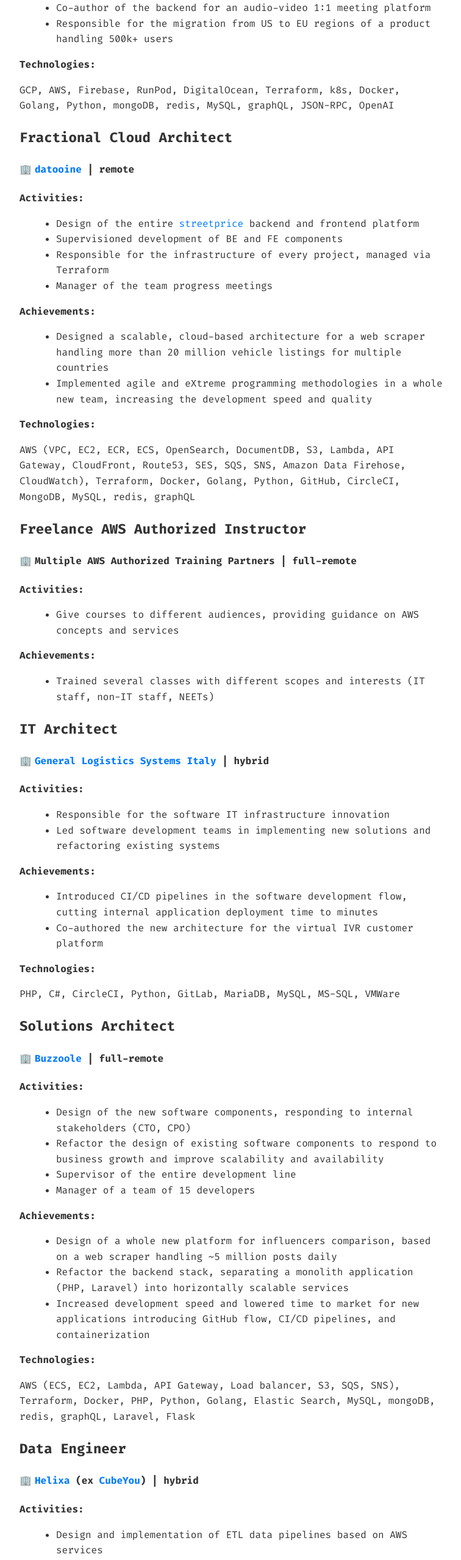
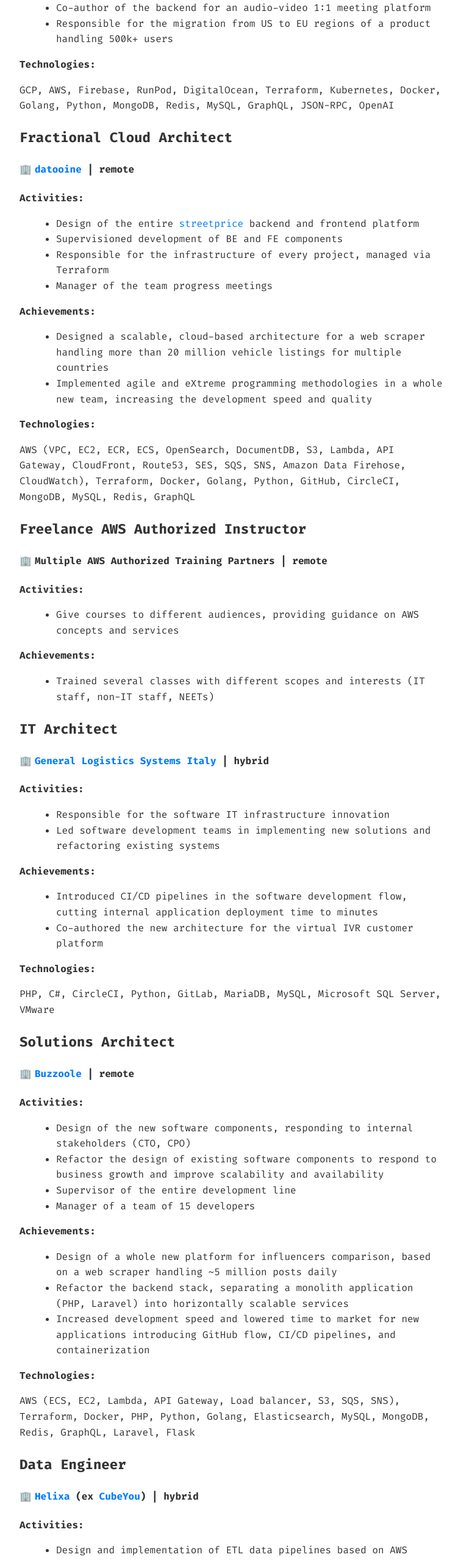
Before and after one commit to giefferre/giefferre.github.io, a plain HTML site: page index.html in a window 1280 px wide. Shown: the part 1780-4338 px from the top of the page at 61% size, without its empty margins (258-1014 px from the left). Drawn offline with Linux system fonts and the light colour scheme.

Commit message:
fix: wording

```diff
--- a/index.html
+++ b/index.html
@@ -193,8 +193,8 @@
         <strong>Technologies:</strong>
       </p>
       <p>
-        GCP, AWS, Firebase, RunPod, DigitalOcean, Terraform, k8s, Docker,
-        Golang, Python, mongoDB, redis, MySQL, graphQL, JSON-RPC, OpenAI
+        GCP, AWS, Firebase, RunPod, DigitalOcean, Terraform, Kubernetes, Docker,
+        Golang, Python, MongoDB, Redis, MySQL, GraphQL, JSON-RPC, OpenAI
       </p>
 
       <!-- divider -->
@@ -236,7 +236,7 @@
         AWS (VPC, EC2, ECR, ECS, OpenSearch, DocumentDB, S3, Lambda, API
         Gateway, CloudFront, Route53, SES, SQS, SNS, Amazon Data Firehose,
         CloudWatch), Terraform, Docker, Golang, Python, GitHub, CircleCI,
-        MongoDB, MySQL, redis, graphQL
+        MongoDB, MySQL, Redis, GraphQL
       </p>
 
       <!-- divider -->
@@ -244,7 +244,7 @@
       <h3>Freelance AWS Authorized Instructor</h3>
       <h4>
         <span class="company-prefix">🏢</span>Multiple AWS Authorized Training
-        Partners | full-remote
+        Partners | remote
       </h4>
       <p><strong>Activities:</strong></p>
       <ul>
@@ -292,15 +292,17 @@
       <p>
         <strong>Technologies:</strong>
       </p>
-      <p>PHP, C#, CircleCI, Python, GitLab, MariaDB, MySQL, MS-SQL, VMWare</p>
+      <p>
+        PHP, C#, CircleCI, Python, GitLab, MariaDB, MySQL, Microsoft SQL Server,
+        VMware
+      </p>
 
       <!-- divider -->
 
       <h3>Solutions Architect</h3>
       <h4>
         <span class="company-prefix">🏢</span
-        ><a href="https://buzzoole.com/" target="_blank">Buzzoole</a> |
-        full-remote
+        ><a href="https://buzzoole.com/" target="_blank">Buzzoole</a> | remote
       </h4>
       <p><strong>Activities:</strong></p>
       <ul>
@@ -336,8 +338,8 @@
       </p>
       <p>
         AWS (ECS, EC2, Lambda, API Gateway, Load balancer, S3, SQS, SNS),
-        Terraform, Docker, PHP, Python, Golang, Elastic Search, MySQL, mongoDB,
-        redis, graphQL, Laravel, Flask
+        Terraform, Docker, PHP, Python, Golang, Elasticsearch, MySQL, MongoDB,
+        Redis, GraphQL, Laravel, Flask
       </p>
 
       <!-- divider -->
@@ -392,7 +394,7 @@
           target="_blank"
           >Qurami</a
         >
-        | full-remote
+        | remote
       </h4>
 
       <!-- divider -->
@@ -457,7 +459,7 @@
       <h2>Education & Certification</h2>
       <ul>
         <li>
-          Bachelor’s Degree in Computer Science at
+          Bachelor's Degree in Computer Science at
           <a href="https://www.unina.it/" target="_blank"
             >Federico II University of Naples, Italy</a
           >
```
